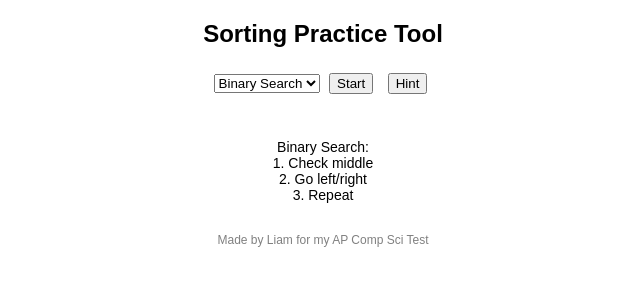
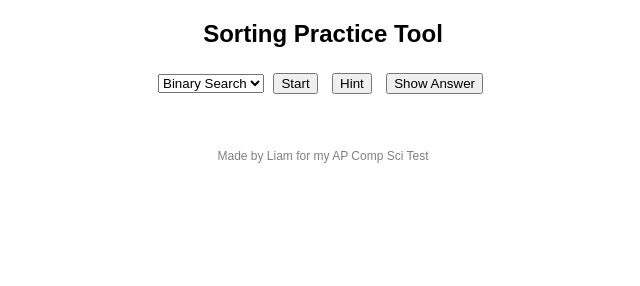
Before and after one commit to LiamJones989/AP-Comp-Sci-code-sorting-help-, a plain HTML site: page index.html in a window 1280 px wide. Shown: the whole page, without its empty margins (317-957 px from the left). Drawn offline with Linux system fonts and the light colour scheme.

Commit message:
Add showAnswer function to display sorting hints

```diff
--- a/index.html
+++ b/index.html
@@ -33,6 +33,7 @@
 </select>
 <button onclick="generate()">Start</button>
 <button onclick="giveHint()">Hint</button>
+<button onclick="showAnswer()">Show Answer</button>
 
 <p id="instruction"></p>
 
@@ -188,6 +189,44 @@ function giveHint() {
   }
 }
 
+function showAnswer() {
+  let algo = document.getElementById("algo").value;
+  let boxes = document.querySelectorAll(".box");
+
+  boxes.forEach(b => b.classList.remove("hint"));
+
+  if (algo === "Selection Sort") {
+    let minIndex = currentIndex;
+    for (let i = currentIndex; i < arr.length; i++)
+      if (arr[i] < arr[minIndex]) minIndex = i;
+
+    boxes[currentIndex].classList.add("hint");
+    boxes[minIndex].classList.add("hint");
+  }
+
+  if (algo === "Insertion Sort") {
+    boxes[currentIndex].classList.add("hint");
+    if (currentIndex > 0) boxes[currentIndex - 1].classList.add("hint");
+  }
+
+  if (algo === "Binary Search") {
+    let mid = Math.floor((low + high) / 2);
+    boxes[mid].classList.add("hint");
+  }
+}
+
+  if (algo === "Selection Sort") {
+    let minIndex = currentIndex;
+    for (let i = currentIndex; i < arr.length; i++)
+      if (arr[i] < arr[minIndex]) minIndex = i;
+    boxes[minIndex].classList.add("hint");
+  }
+
+  if (algo === "Insertion Sort") {
+    boxes[currentIndex].classList.add("hint");
+  }
+}
+
 function checkCorrect() {
   let boxes = document.querySelectorAll(".box");
   let sorted = [...arr].sort((a,b)=>a-b);
```
